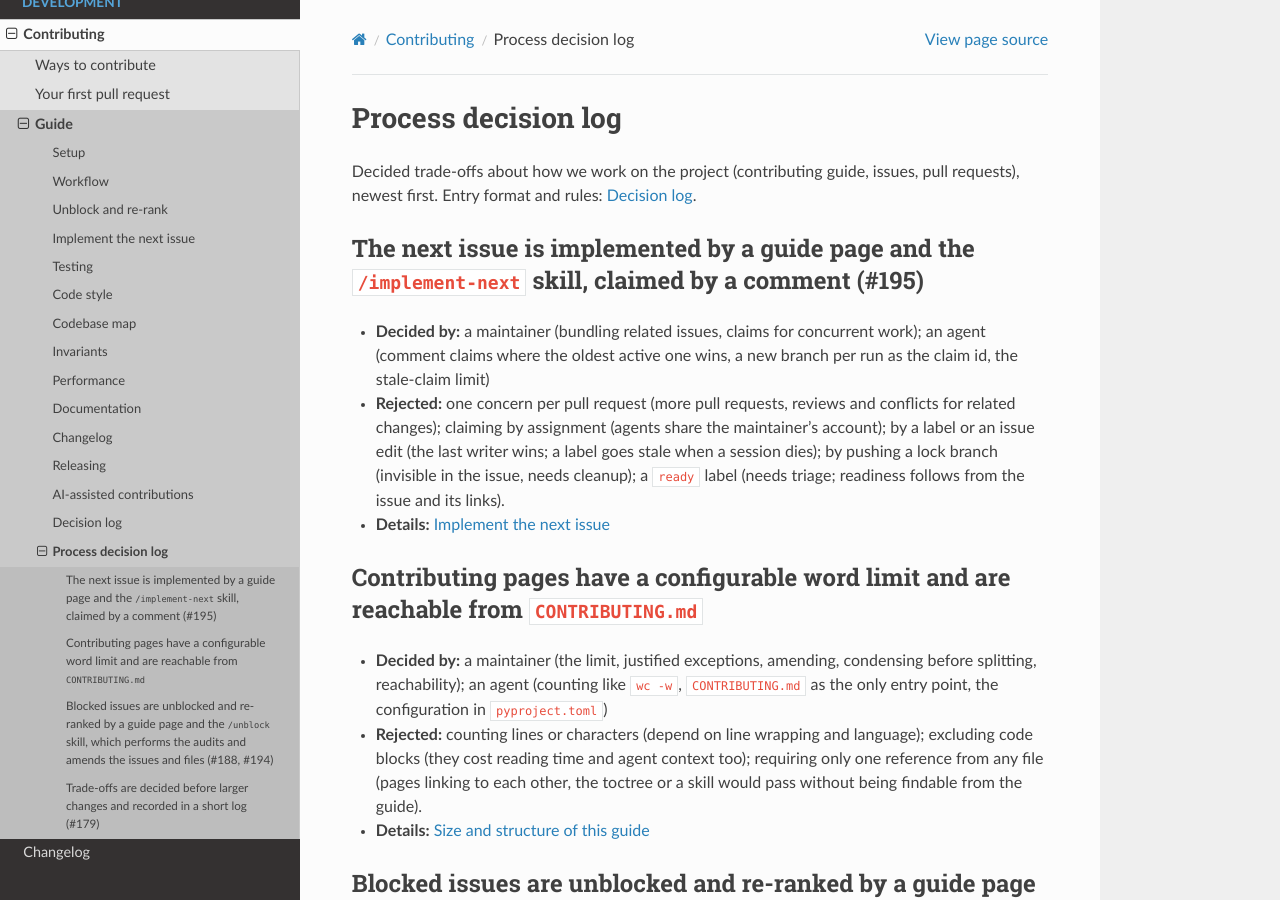
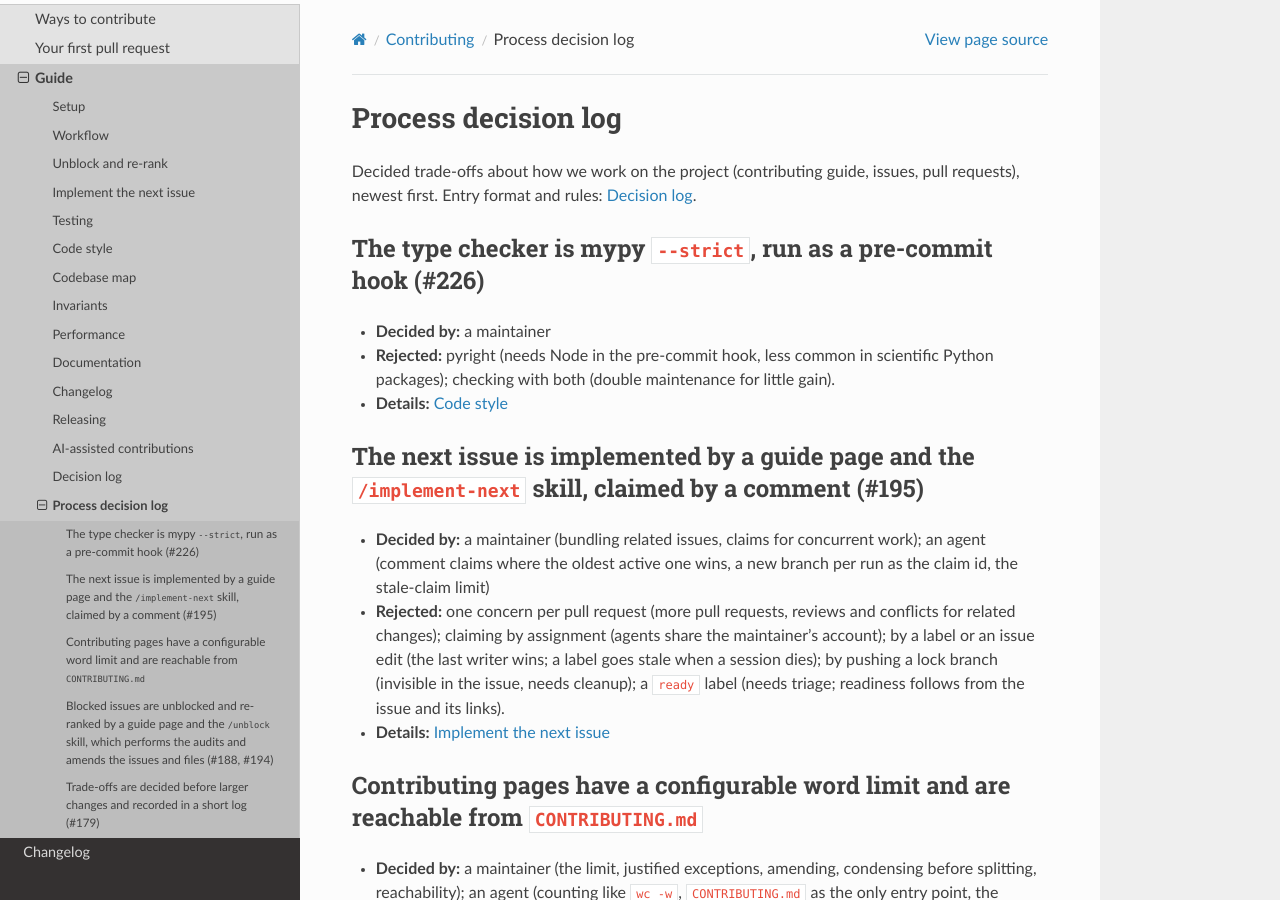
Before and after one commit to jannikmi/extremitypathfinder, a Sphinx documentation site: the page built from docs/contributing/decisions-process.md, in a window 1280 px wide and 900 px high. Built offline with Sphinx 7.4.7 and the Read the Docs theme 3.1.0, drawn with Linux system fonts in a browser that asks for light colours.

Commit message:
docs: record the decision of #226
Refs #226

Co-Authored-By: Claude Opus 5.5 <noreply@anthropic.com>
Claude-Session: https://claude.ai/code/session_01XJqV78fXjVmsyNYeAyK31r

```diff
--- a/docs/contributing/decisions-process.md
+++ b/docs/contributing/decisions-process.md
@@ -2,6 +2,13 @@
 
 Decided trade-offs about how we work on the project (contributing guide, issues, pull requests), newest first.
 Entry format and rules: [Decision log](decisions.md).
+
+## The type checker is mypy `--strict`, run as a pre-commit hook (#226)
+
+- **Decided by:** a maintainer
+- **Rejected:** pyright (needs Node in the pre-commit hook, less common in scientific Python packages);
+  checking with both (double maintenance for little gain).
+- **Details:** [Code style](code-style.md)
 
 ## The next issue is implemented by a guide page and the `/implement-next` skill, claimed by a comment (#195)
 
```
